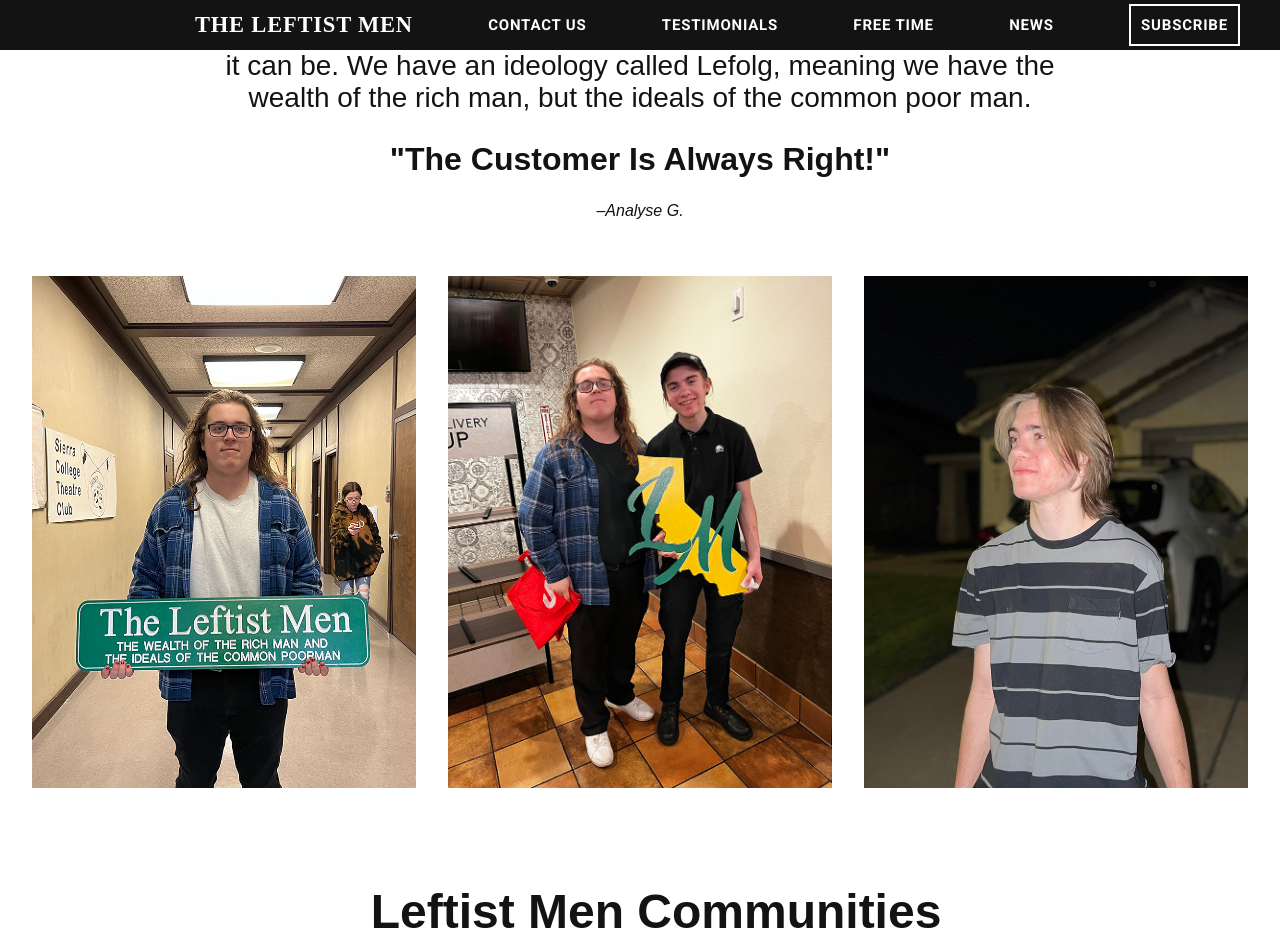
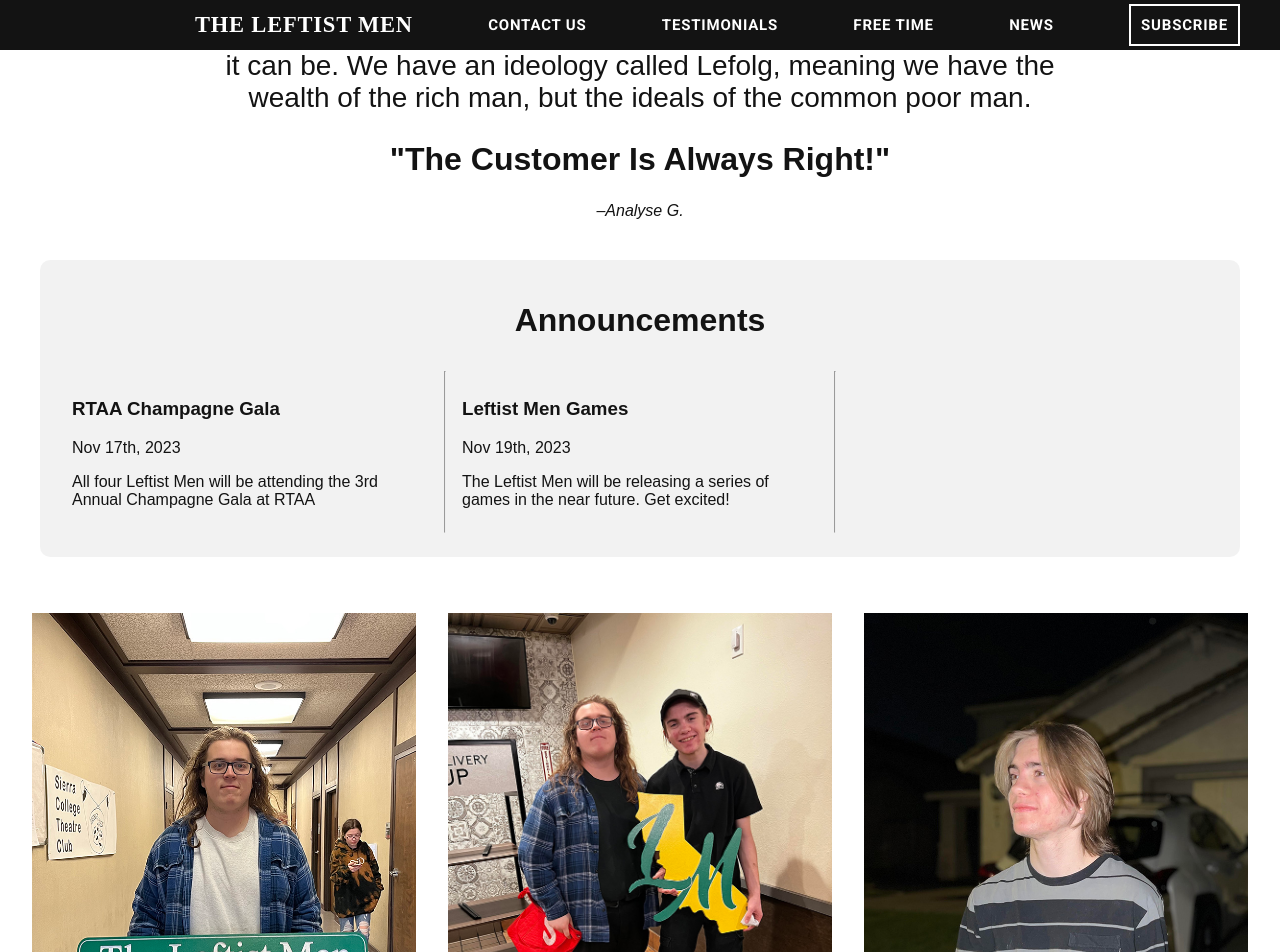
Before and after one commit to BennyHernandez/TheLeftistMen, a Jekyll site: the page built from index.html, in a window 1280 px wide and 1400 px high, scrolled down 688 px. Shown: the top 952 px of the window. Built offline with Jekyll 4.4.1, drawn with Linux system fonts in a browser that asks for light colours.

Commit message:
Added announcements section

```diff
--- a/_config.yml
+++ b/_config.yml
@@ -24,6 +24,9 @@ description: "The Leftist Men are an organization based in Roseville, CA that su
 baseurl: "" # the subpath of your site, e.g. /blog
 url: "https://theleftistmen.org" # the base hostname & protocol for your site, e.g. http://example.com
 
+collections:
+  - announcements
+
 # Build settings
 plugins:
   - jekyll-feed
--- a/_layouts/news.html
+++ b/_layouts/news.html
@@ -7,10 +7,12 @@ layout: tlm-default
 <!-- CONTENT -->
 <div class="articles">
   <h2>Leftist Men News</h2>
+  <div class="list">
+    <div>
       {% for post in site.posts %} {% if post.hide != 1 %}
       <div class="article">
         <h2>
-      <a href="{{ post.url }}"> {{ post.title }} </a>
+          <a href="{{ post.url }}">{{ post.title }} </a>
         </h2>
         <time datetime="{{ post.date | date: '%m-%d-%Y' }}"
           >{{ post.date | date_to_string: "ordinal", "US" }}</time
@@ -20,3 +22,5 @@ layout: tlm-default
       </div>
       {% endif %} {% endfor %}
     </div>
+  </div>
+</div>
--- a/contact.html
+++ b/contact.html
@@ -18,7 +18,7 @@ layout: tlm-default
     <span><a href="tel:19165339876">+1 (916) 533-9876</a></span>
 
     <p>
-      You may leave a message to any of the leftist men or a representative.
+      You may leave a message to any of The Leftist Men or a representative.
     </p>
 
     <span class="title">Email</span>
@@ -32,5 +32,5 @@ layout: tlm-default
 
     <p>A Leftist Man or representative will email you back within 24 hours.</p>
   </div>
-  <img src="/assets/contact.jpg" />
+  <img src="/assets/EricPhone.jpg" />
 </div>
--- a/index.html
+++ b/index.html
@@ -22,6 +22,42 @@ layout: tlm-default
   </p>
   <h2>"The Customer Is Always Right!"</h2>
   <i>–Analyse G.</i>
+</div>
+
+<div class="announcements">
+  <h2>Announcements</h2>
+  <div class="list">
+    <div class="announcement">
+      <h3>{{site.announcements[0].title}}</h3>
+      <time datetime="{{ announcement.date | date: '%m-%d-%Y' }}"
+        >{{ site.announcements[0].date | date_to_string: "ordinal", "US"
+        }}</time
+      >
+      <span>{{site.announcements[0].content}} </span>
+    </div>
+    <hr>
+
+    <div class="announcement">
+      <h3>{{site.announcements[1].title}}</h3>
+      <time datetime="{{ announcement.date | date: '%m-%d-%Y' }}"
+        >{{ site.announcements[1].date | date_to_string: "ordinal", "US"
+        }}</time
+      >
+      <span>{{site.announcements[1].content}} </span>
+    </div>
+    <hr>
+
+
+    <div class="announcement">
+      <h3>{{site.announcements[2].title}}</h3>
+      <time datetime="{{ announcement.date | date: '%m-%d-%Y' }}"
+        >{{ site.announcements[2].date | date_to_string: "ordinal", "US"
+        }}</time
+      >
+      <span>{{site.announcements[2].content}} </span>
+    </div>
+    </div>
+  </div>
 </div>
 <div class="gallery">
   <!-- <img
--- a/styles.css
+++ b/styles.css
@@ -74,7 +74,6 @@ main:after {
   display: flex;
   margin: 0;
   align-items: center;
-  flex-direction: row;
   justify-content: space-between;
   list-style-type: none;
   height: 100%;
@@ -406,6 +405,42 @@ h1.page-title {
   width: 100%;
   text-align: center;
   font-size: 3rem;
+}
+
+.articles .list {
+  display: flex;
+}
+
+.announcements {
+  padding: 1em;
+  margin-top: 2.5em;
+  margin-left: 2.5em;
+  margin-right: 2.5em;
+  border-radius: 10px;
+  background: rgba(0, 0, 0, 0.05);
+}
+
+.announcements h2 {
+  text-align: center;
+}
+
+.announcements .list {
+  display: flex;
+  /* flex-direction: row; */
+}
+
+.announcement {
+  flex: 1;
+  padding: 1em;
+}
+
+.announcement .vr {
+  display: inline;
+  height: 150px;
+  width: 1px;
+  border: 1px inset;
+  margin: 5px;
+  background-color: black;
 }
 
 .map .content {
@@ -865,4 +900,13 @@ h2 {
   .contact img {
     width: 80%;
   }
+
+  .announcements .list {
+    flex-direction: column;
+  }
+
+  .announcements .list hr {
+    margin-left: 0;
+    margin-right: 0;
+  }
 }
```
Also changed, not shown: _announcements/Gala.md (added, +5 -0 lines), _announcements/Games.md (added, +5 -0 lines), Gemfile.lock, 1 other file. Lines whose indentation alone changed are shown as unchanged.
